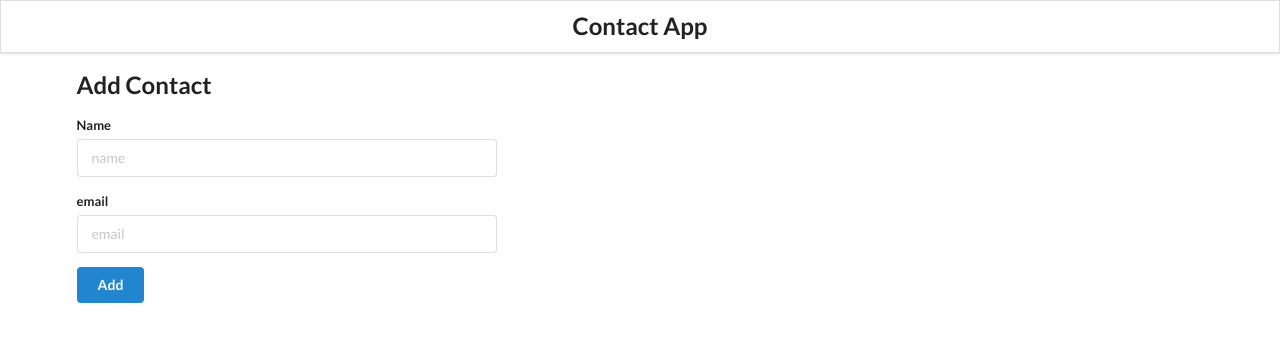
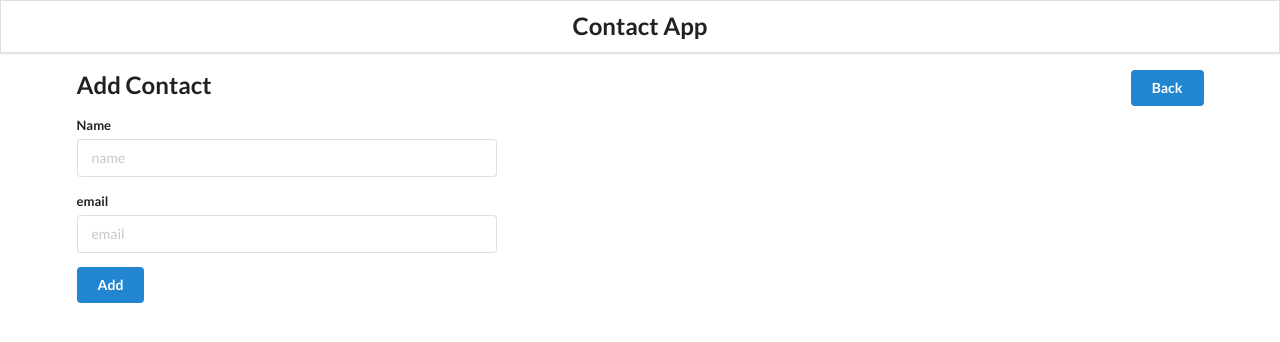
Before and after one commit to Nurmuhammadthariq/react-crud, a React (Create React App) app: page /add in a window 1280 px wide. Shown: the top 342 px of the page. Built offline with nearby package versions, Linux system fonts and the light colour scheme.

Commit message:
Add Link to contact list

```diff
--- a/src/components/AddContact.js
+++ b/src/components/AddContact.js
@@ -1,5 +1,5 @@
 import React, { useState } from 'react';
-import { useNavigate } from 'react-router-dom';
+import { useNavigate, Link } from 'react-router-dom';
 import { useContactsCrud } from '../context/ContactsCrudContext';
 
 const AddContact = () => {
@@ -22,7 +22,12 @@
 
   return (
     <div className="ui main">
-      <h2>Add Contact</h2>
+      <h2>
+        Add Contact
+        <Link to="/">
+          <button className="ui right floated button blue">Back</button>
+        </Link>
+      </h2>
       <form className="ui form" onSubmit={addContact}>
         <div className="field">
           <label>Name</label>
```
